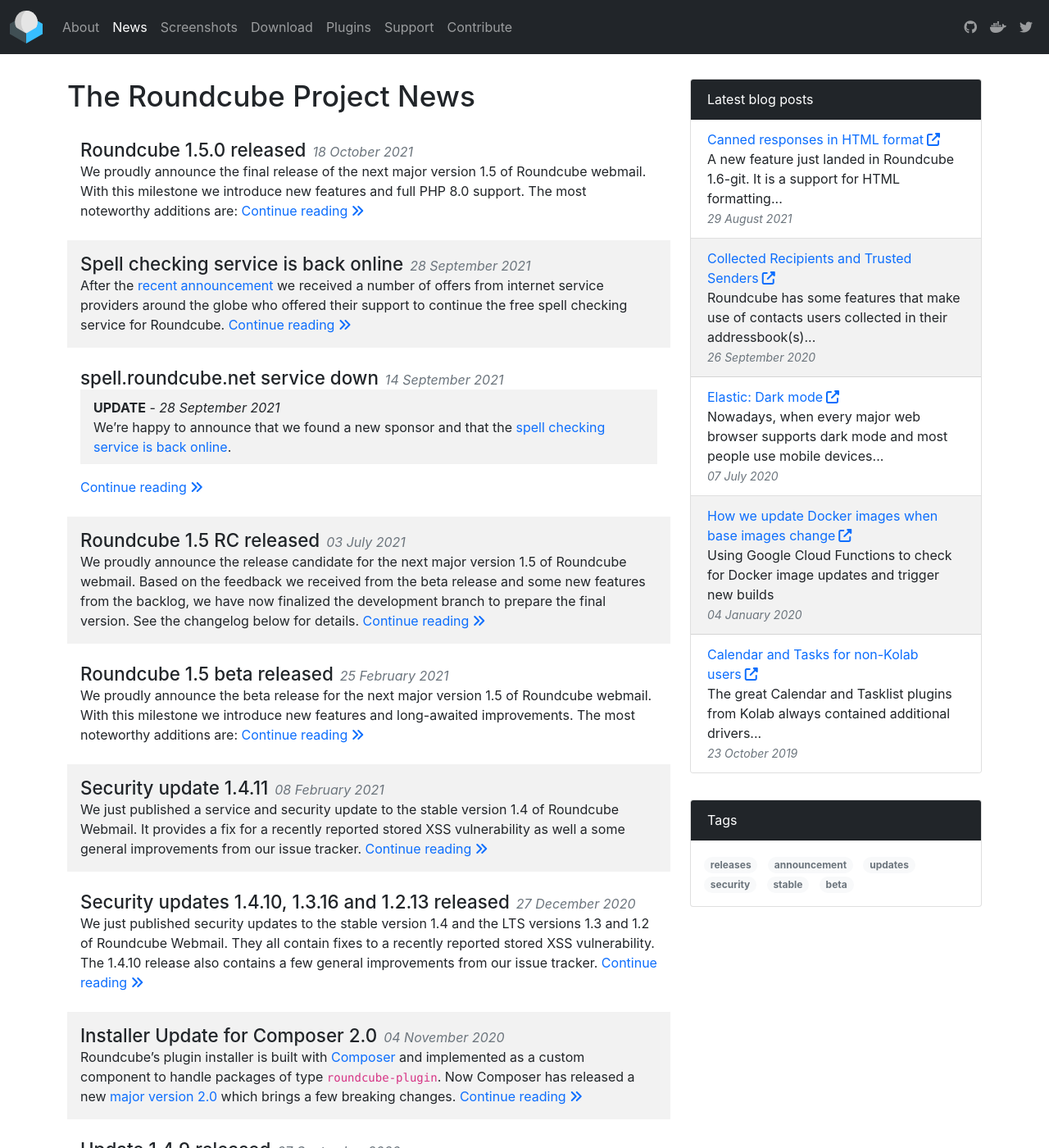
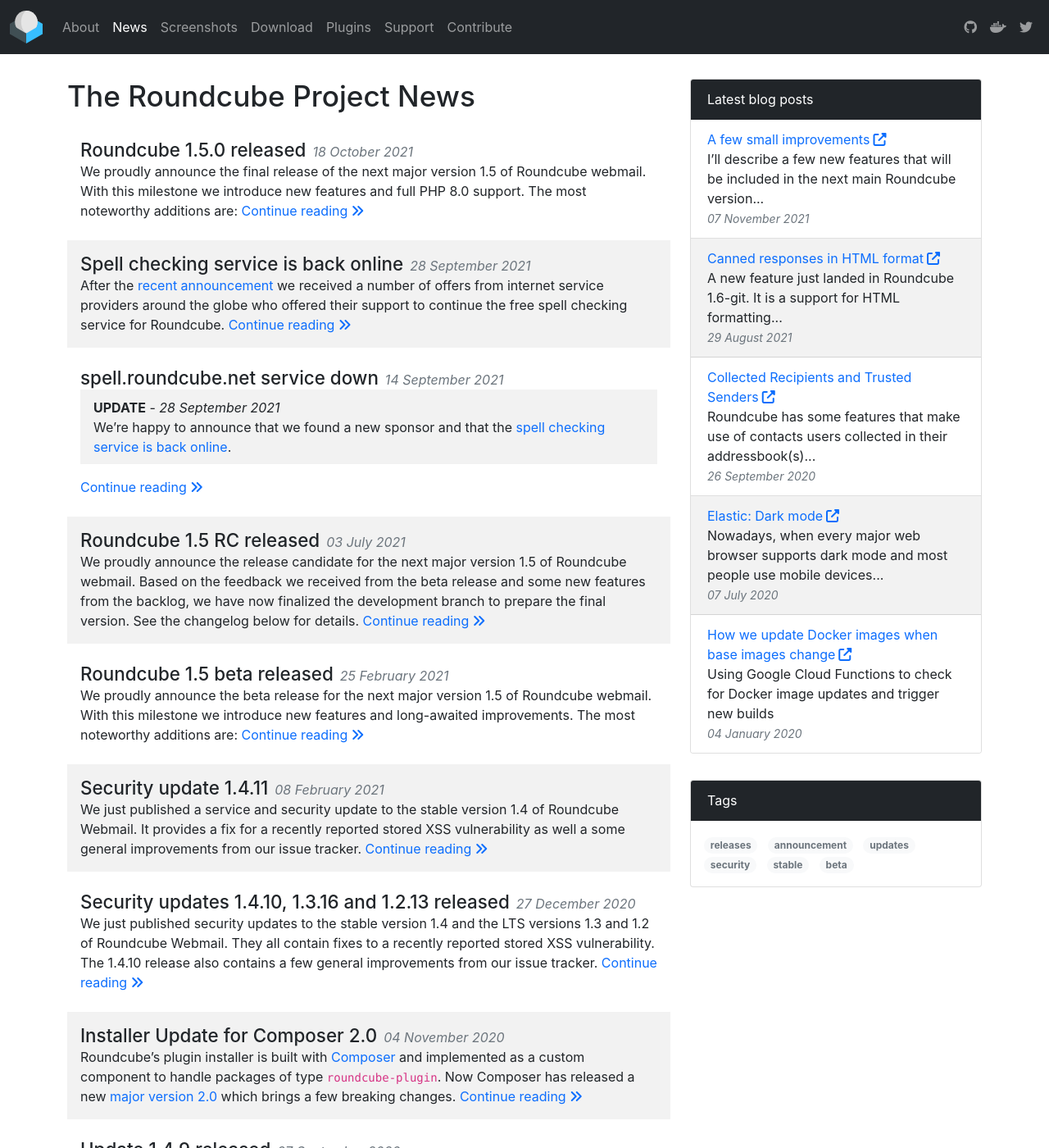
Before and after one commit to roundcube/roundcube.github.com, a Jekyll site: the page built from news/index.html, in a window 1280 px wide and 1400 px high. Shown: the whole window at 82% size. Built offline with Jekyll 4.4.1, drawn with Linux system fonts in a browser that asks for light colours; nearby versions of some CDN libraries; the list of posts is cut into pages by our own code; comment, search, counter and statistics services are not loaded.

Commit message:
Add blog post

```diff
--- a/_data/blogs.json
+++ b/_data/blogs.json
@@ -1,4 +1,10 @@
 [
+    {
+        "title": "A few small improvements",
+        "date": "2021-11-07",
+        "url": "https://kolabian.wordpress.com/2021/11/07/a-few-small-improvements/",
+        "excerpt": "I’ll describe a few new features that will be included in the next main Roundcube version..."
+    },
     {
         "title": "Canned responses in HTML format",
         "date": "2021-08-29",
```
